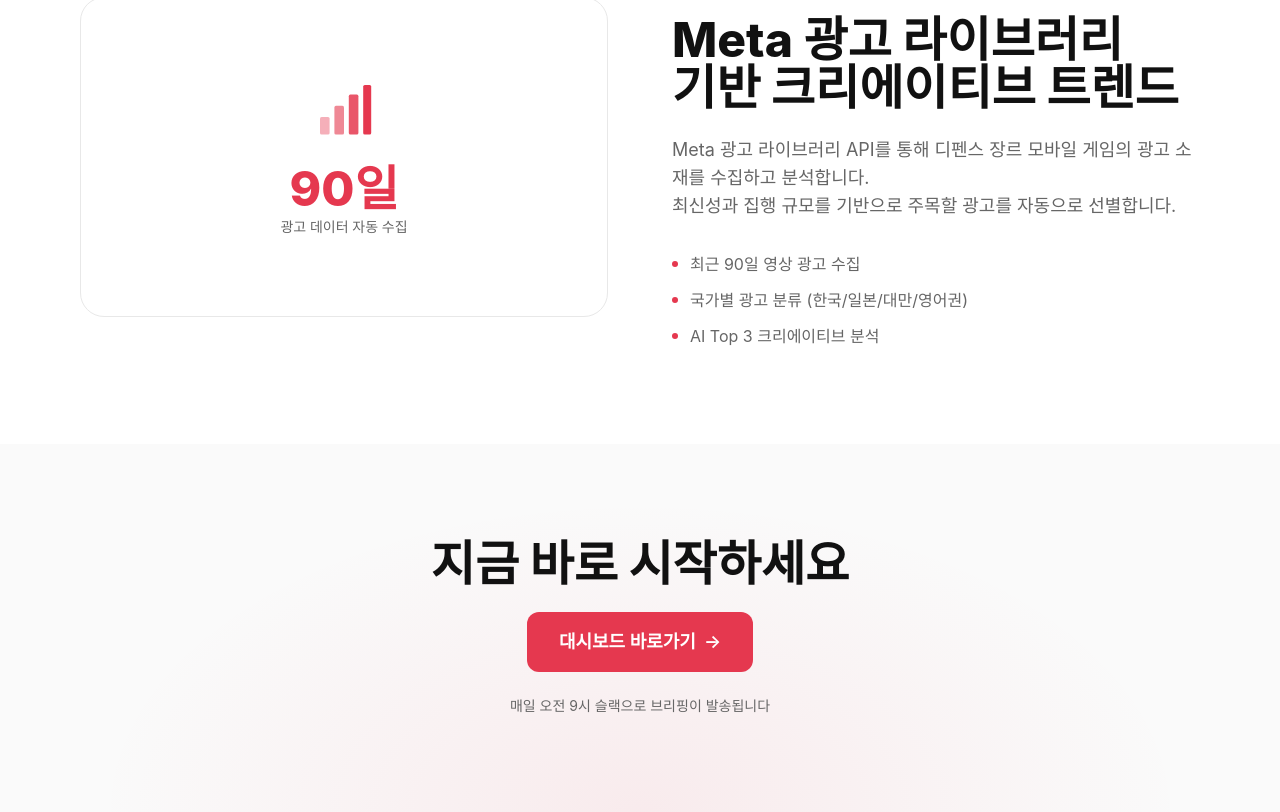
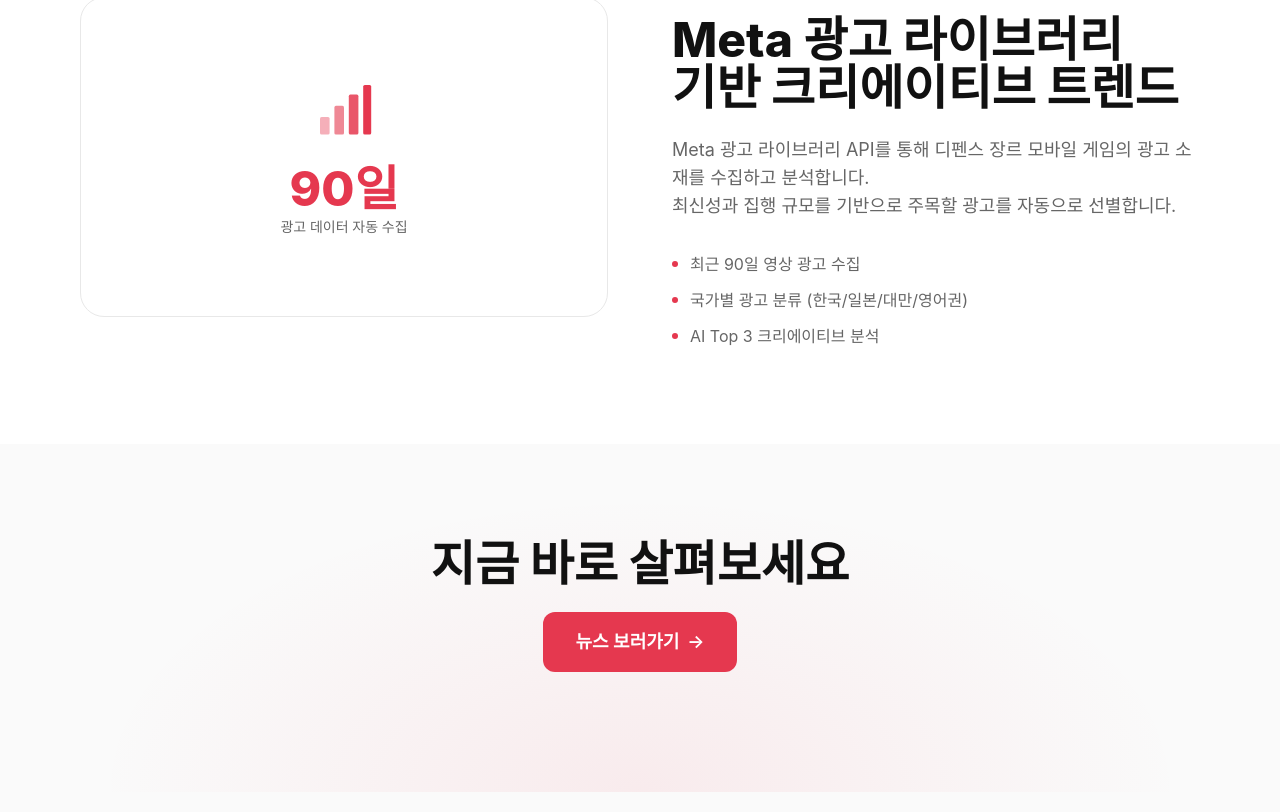
Before and after one commit to codinghyunman2/Game-Trend-Dashboard, a Next.js app in the folder defense-ads-dashboard/: page / in a window 1280 px wide. Shown: the part 3023-3835 px from the top of the page. Built offline with nearby package versions, Linux system fonts and the light colour scheme; no server answers; a web font is replaced by a local one.

Commit message:
fix: 랜딩 페이지 CTA 문구 수정
- '지금 바로 시작하세요' → '지금 바로 살펴보세요'
- '대시보드 바로가기' → '뉴스 보러가기'
- 슬랙 브리핑 안내 문구 제거

Co-Authored-By: Claude Sonnet 4.6 <noreply@anthropic.com>

```diff
--- a/defense-ads-dashboard/app/page.tsx
+++ b/defense-ads-dashboard/app/page.tsx
@@ -423,7 +423,7 @@ export default function LandingPage() {
           className="text-3xl sm:text-4xl lg:text-5xl font-extrabold mb-6"
           style={{ color: 'var(--color-text-primary)' }}
         >
-          지금 바로 시작하세요
+          지금 바로 살펴보세요
         </h2>
         <Link
           href="/dashboard"
@@ -431,12 +431,9 @@ export default function LandingPage() {
           className="inline-flex items-center justify-center gap-2 px-8 py-4 rounded-xl text-white font-semibold text-lg transition-all hover:scale-105 hover:opacity-90 mb-6 w-full sm:w-auto"
           style={{ background: 'var(--color-accent)', minHeight: '44px' }}
         >
-          대시보드 바로가기
+          뉴스 보러가기
           <span aria-hidden>→</span>
         </Link>
-        <p className="text-sm" style={{ color: 'var(--color-text-secondary)' }}>
-          매일 오전 9시 슬랙으로 브리핑이 발송됩니다
-        </p>
       </section>
 
     </div>
```
